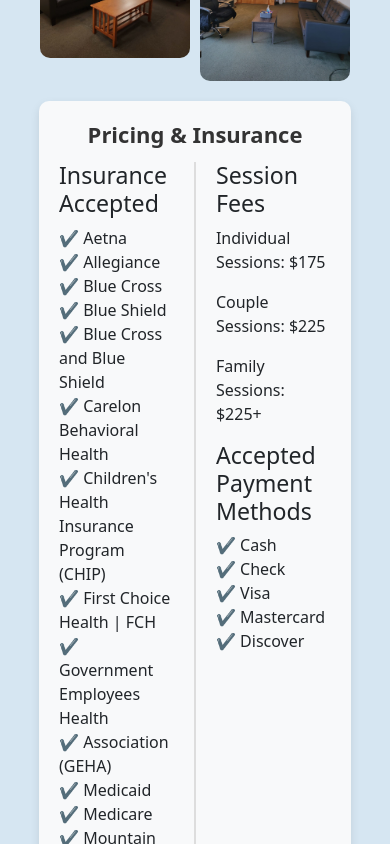
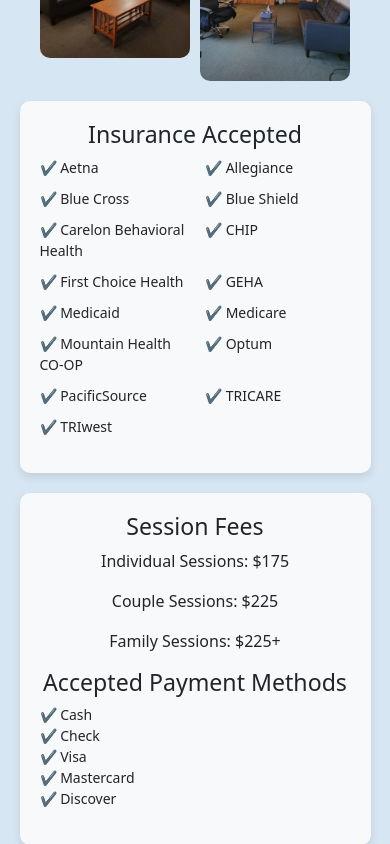
Before and after one commit to KawikaI/calming-waters, a React (Create React App) app in the folder calming-waters-react/: page / in a window 390 px wide. Shown: the part 1800-2644 px from the top of the page. Built offline with nearby package versions, Linux system fonts and the light colour scheme; a web font is replaced by a local one.

Commit message:
mobile technically done

```diff
--- a/calming-waters-react/src/components/OfficeGallery.js
+++ b/calming-waters-react/src/components/OfficeGallery.js
@@ -1,4 +1,5 @@
 import React, { useState } from "react";
+
 
 const images = [
   { src: "/calming-waters-pics/office1.jpeg", alt: "Office 1" },
--- a/calming-waters-react/src/components/PricingInfo.js
+++ b/calming-waters-react/src/components/PricingInfo.js
@@ -1,9 +1,9 @@
 const PricingInfo = () => {
   return (
+    <>
+      {/* Desktop Version */}
       <div className="pricing-box">
-        {/* Add title inside the box without changing structure */}
         <h2 className="pricing-title">Pricing & Insurance</h2>
-
         <div className="pricing-content">
           <div className="insurance-section">
             <h3 className="section-title">Insurance Accepted</h3>
@@ -12,12 +12,10 @@
               <li>✔ Allegiance</li>
               <li>✔ Blue Cross</li>
               <li>✔ Blue Shield</li>
-              <li>✔ Blue Cross and Blue Shield</li>
               <li>✔ Carelon Behavioral Health</li>
-              <li>✔ Children's Health Insurance Program (CHIP)</li>
-              <li>✔ First Choice Health | FCH</li>
-              <li>✔ Government Employees Health</li>
-              <li>✔ Association (GEHA)</li>
+              <li>✔ CHIP</li>
+              <li>✔ First Choice Health</li>
+              <li>✔ GEHA</li>
               <li>✔ Medicaid</li>
               <li>✔ Medicare</li>
               <li>✔ Mountain Health CO-OP</li>
@@ -43,12 +41,51 @@
               <li>✔ Visa</li>
               <li>✔ Mastercard</li>
               <li>✔ Discover</li>
-
             </ul>
-
           </div>
         </div>
       </div>
+
+      {/* Mobile Version */}
+      <div className="pricing-container">
+        <div className="insurance-box">
+          <h3>Insurance Accepted</h3>
+          <ul className="insurance-list">
+            <li>✔ Aetna</li>
+            <li>✔ Allegiance</li>
+            <li>✔ Blue Cross</li>
+            <li>✔ Blue Shield</li>
+            <li>✔ Carelon Behavioral Health</li>
+            <li>✔ CHIP</li>
+            <li>✔ First Choice Health</li>
+            <li>✔ GEHA</li>
+            <li>✔ Medicaid</li>
+            <li>✔ Medicare</li>
+            <li>✔ Mountain Health CO-OP</li>
+            <li>✔ Optum</li>
+            <li>✔ PacificSource</li>
+            <li>✔ TRICARE</li>
+            <li>✔ TRIwest</li>
+          </ul>
+        </div>
+
+        <div className="mobile-pricing-box">
+          <h3>Session Fees</h3>
+          <p>Individual Sessions: $175</p>
+          <p>Couple Sessions: $225</p>
+          <p>Family Sessions: $225+</p>
+
+          <h3>Accepted Payment Methods</h3>
+          <ul>
+            <li>✔ Cash</li>
+            <li>✔ Check</li>
+            <li>✔ Visa</li>
+            <li>✔ Mastercard</li>
+            <li>✔ Discover</li>
+          </ul>
+        </div>
+      </div>
+    </>
   );
 };
 
--- a/calming-waters-react/src/pages/PricingInfo.css
+++ b/calming-waters-react/src/pages/PricingInfo.css
@@ -5,7 +5,7 @@
   margin: auto;
   padding: 20px;
   display: flex;
-    flex-direction: column; /* Keep it stacked */
+  flex-direction: column;
   align-items: center;
   box-shadow: 0px 4px 10px rgba(0, 0, 0, 0.1);
   position: relative;
@@ -42,21 +42,113 @@
 
 /* Ensure both boxes have the same width */
 .pricing-box, .specialties-box {
-    width: 80%; /* Adjust as needed */
-    margin: 0 auto; /* Centers them */
-    max-width: 900px; /* Ensures they don't get too wide */
+  width: 80%;
+  margin: 0 auto;
+  max-width: 900px;
 }
 
 /* Remove bullets from the list */
 .pricing-section ul, .insurance-section ul {
-    list-style-type: none; /* Removes default bullets */
-    padding: 0; /* Removes default padding */
-    margin: 0; /* Removes default margin */
+  list-style-type: none;
+  padding: 0;
+  margin: 0;
 }
 
 /* Ensure the checkmarks still appear */
 .pricing-section li, .insurance-section li {
   display: flex;
   align-items: center;
-    gap: 8px; /* Adds spacing between the checkmark and text */
+  gap: 8px;
 }
+
+
+
+/* Desktop Layout */
+@media (min-width: 769px) {
+  .pricing-container {
+    display: flex;
+    flex-direction: column;
+    align-items: center;
+  }
+
+  .pricing-content {
+    display: flex;
+    justify-content: space-between;
+    width: 100%;
+  }
+
+  .insurance-section,
+  .pricing-section {
+    width: 45%;
+    text-align: left;
+  }
+}
+
+/* Hide Mobile Layout on Desktop */
+@media (min-width: 769px) {
+  .insurance-box,
+  .mobile-pricing-box {
+    display: none !important; /* Hides mobile on desktop */
+  }
+}
+
+/* Mobile Layout */
+@media (max-width: 768px) {
+  .pricing-box {
+    display: none !important; /* Hide desktop on mobile */
+  }
+
+  .pricing-container {
+    display: flex;
+    flex-direction: column;
+    align-items: center;
+    gap: 20px; /* Space between boxes */
+  }
+
+  /* Insurance Box */
+  .insurance-box {
+    background: #f8f9fa;
+    border-radius: 10px;
+    width: 90%;
+    max-width: 500px;
+    padding: 20px;
+    text-align: center;
+    box-shadow: 0px 4px 10px rgba(0, 0, 0, 0.1);
+  }
+
+  /* Two-column insurance layout */
+  .insurance-list {
+    display: grid;
+    grid-template-columns: repeat(2, 1fr);
+    gap: 10px 20px;
+    text-align: left;
+    padding: 0;
+  }
+
+  .insurance-list li {
+    list-style-type: none;
+    font-size: 14px;
+  }
+
+  /* Pricing Box */
+  .mobile-pricing-box {
+    background: #f8f9fa;
+    border-radius: 10px;
+    width: 90%;
+    max-width: 500px;
+    padding: 20px;
+    text-align: center;
+    box-shadow: 0px 4px 10px rgba(0, 0, 0, 0.1);
+  }
+
+  /* List Styling */
+  .mobile-pricing-box ul {
+    list-style-type: none;
+    padding: 0;
+    text-align: left;
+  }
+
+  .mobile-pricing-box li {
+    font-size: 14px;
+  }
+}
```
Lines whose indentation alone changed are shown as unchanged.
